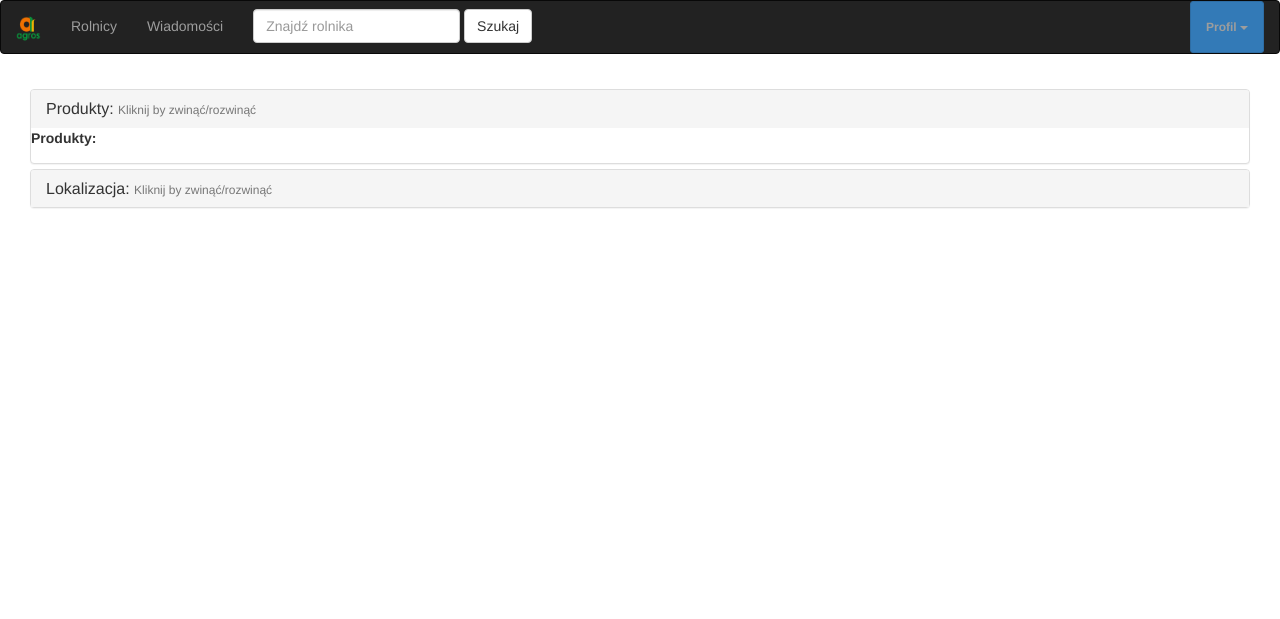
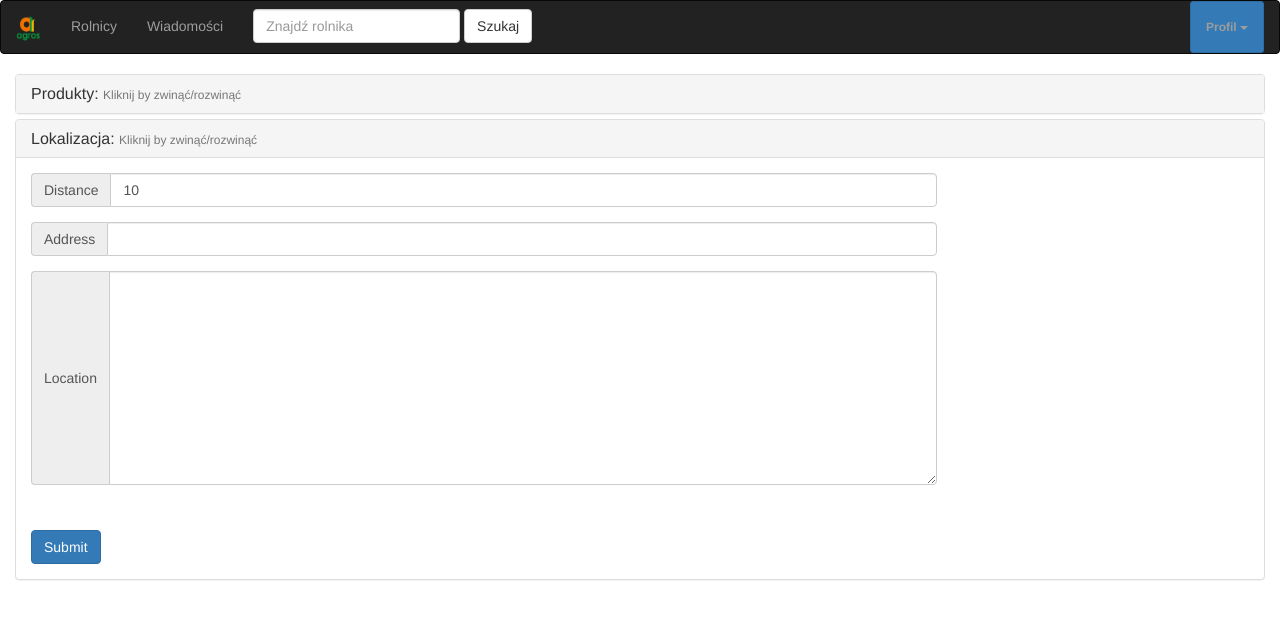
Before and after one commit to pan-mroku/plodyrolne, a Django app: page /szukaj/ in a window 1280 px wide. Shown: the top 619 px of the page. Run offline with Django 3.2, Linux system fonts and the light colour scheme; data that the repository does not hold is empty; some libraries are stand-ins or nearby versions.

Commit message:
szukajka:mapa w akordeonie

```diff
--- a/szukajka/templates/szukajka_index.html
+++ b/szukajka/templates/szukajka_index.html
@@ -3,8 +3,6 @@
 {% load staticfiles %}
 {% block content %}
 <div class="panel-group" id="accordion" role="tablist" aria-multiselectable="true">
-	<div id="collapse0" class="panel-collapse collapse in" role="tabpanel" aria-labelledby="heading0">
-    <div class="panel-body">
 	<form class="form-horizontal" method="POST">
 		{% csrf_token %}
 		<div class="panel panel-default">
@@ -15,8 +13,12 @@
 					</a>
 				</h4>
 			</div>
+			<div id="collapse0" class="panel-collapse collapse" role="tabpanel" aria-labelledby="heading0">
+				<div class="panel-body">
 					{% render_field produkty_form.non_field_errors %}
 					{{ produkty_form.as_p }}
+				</div>
+			</div>
 		</div>
 		<div class="panel panel-default">
 			<div class="panel-heading" role="tab" id="heading1">
@@ -26,7 +28,7 @@
 					</a>
 				</h4>
 			</div>
-					<div id="collapse1" class="panel-collapse collapse" role="tabpanel" aria-labelledby="heading1">
+			<div id="collapse1" class="panel-collapse collapse in" role="tabpanel" aria-labelledby="heading1">
 				<div class="panel-body">
 					{% render_field szukaj_form.non_field_errors %}
 					{% for field in szukaj_form %}
@@ -44,13 +46,13 @@
 							</div>
 						</div>
 						{% endfor %}
+					</div>
+				</div>
+				<div class="panel-body">
 					<input type="submit" value="Submit" class="btn btn-primary" />
 				</div>
 			</div>
-					</div>
 	</form>
-		</div>
-	</div>
 	</div>
 	<script>
 		//http://stackoverflow.com/questions/5884644/calculate-the-current-location-longtitude-and-latitude
```
Lines whose indentation alone changed are shown as unchanged.
